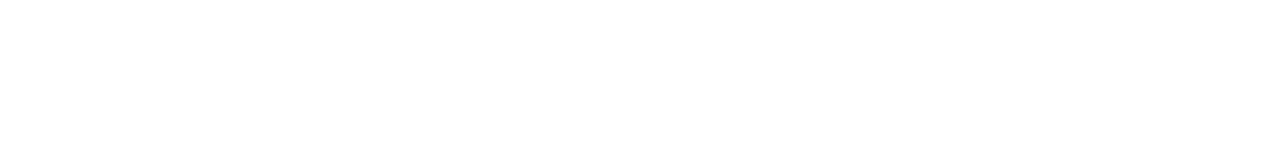
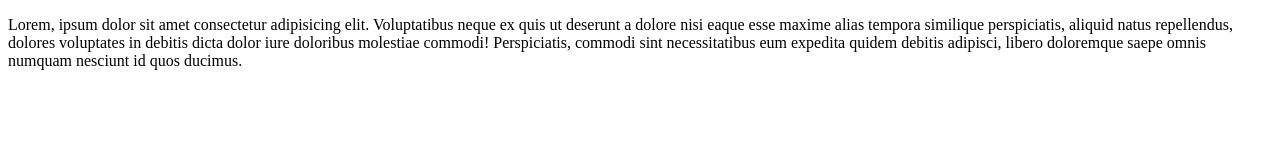
Before and after one commit to arman-miaa/code, a plain HTML site: page index.html in a window 1280 px wide. Drawn offline with Linux system fonts and the light colour scheme.

Commit message:
added file

```diff
--- a/index.html
+++ b/index.html
@@ -4,6 +4,7 @@
     <meta charset="UTF-8">
     <meta name="viewport" content="width=device-width, initial-scale=1.0">
     <title>Learning Git3</title>
+    <p>Lorem, ipsum dolor sit amet consectetur adipisicing elit. Voluptatibus neque ex quis ut deserunt a dolore nisi eaque esse maxime alias tempora similique perspiciatis, aliquid natus repellendus, dolores voluptates in debitis dicta dolor iure doloribus molestiae commodi! Perspiciatis, commodi sint necessitatibus eum expedita quidem debitis adipisci, libero doloremque saepe omnis numquam nesciunt id quos ducimus.</p>
 </head>
 <body>
 
```
